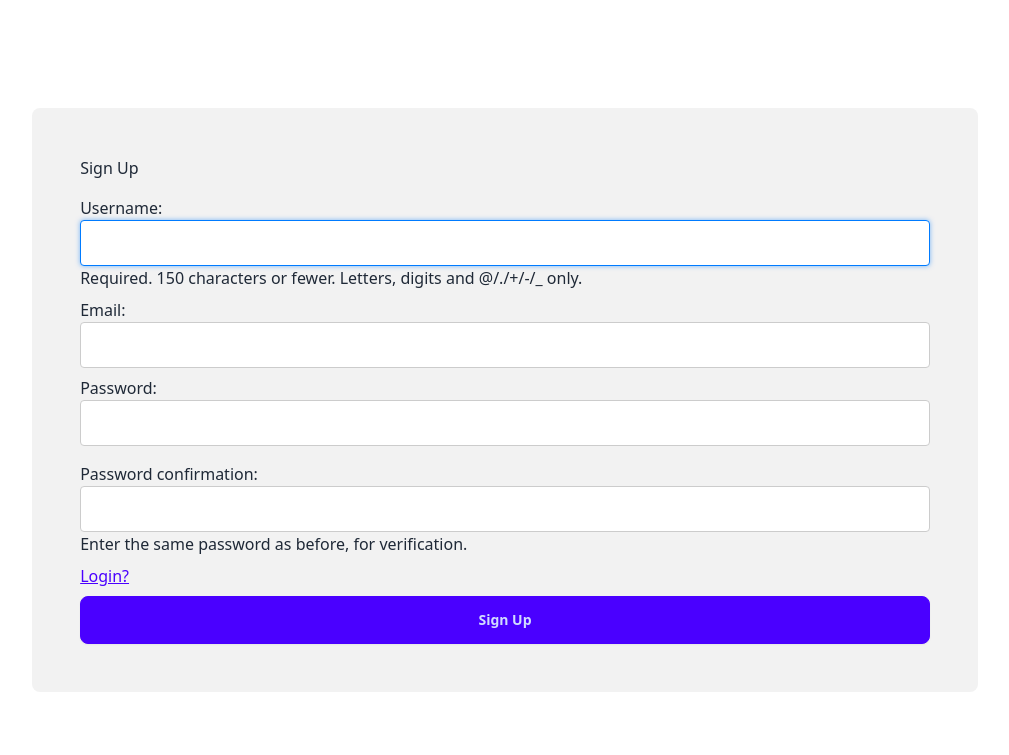
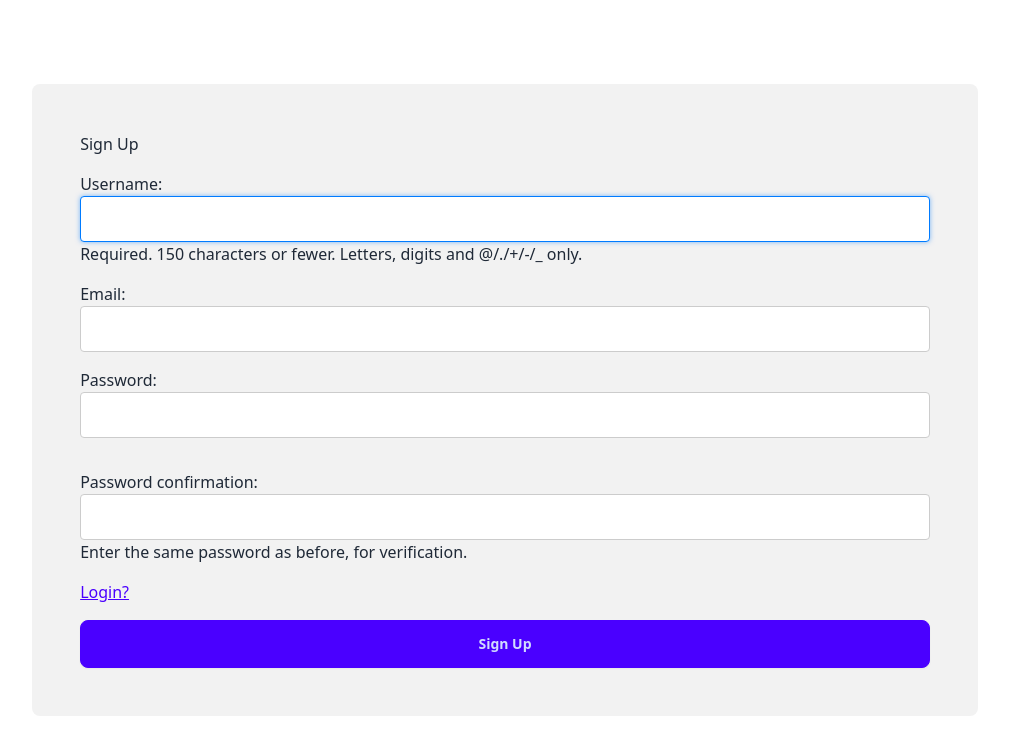
Before and after one commit to spynetS/rater, a Django app: page /account/signup/ in a window 1280 px wide. Shown: the top 755 px of the page, without its empty margins (135-1144 px from the left). Run offline with Django 4.2, Linux system fonts and the light colour scheme; some libraries are stand-ins or nearby versions.

Commit message:
changed gap size

```diff
--- a/accounts/templates/accounts/signup.html
+++ b/accounts/templates/accounts/signup.html
@@ -44,7 +44,7 @@
 	<div class="w-screen h-screen flex items-center justify-center" >
 		<div class="bg-base-200 flex flex-col p-12 rounded-lg gap-4" >
 			<h2>Sign Up</h2>
-			<form method="POST" class="flex flex-col gap-2" >
+			<form method="POST" class="flex flex-col gap-4" >
 				{% csrf_token %}
 				{{ form.as_p }}
 				<a href="/account/login" class="link link-primary">Login?</a>
```
